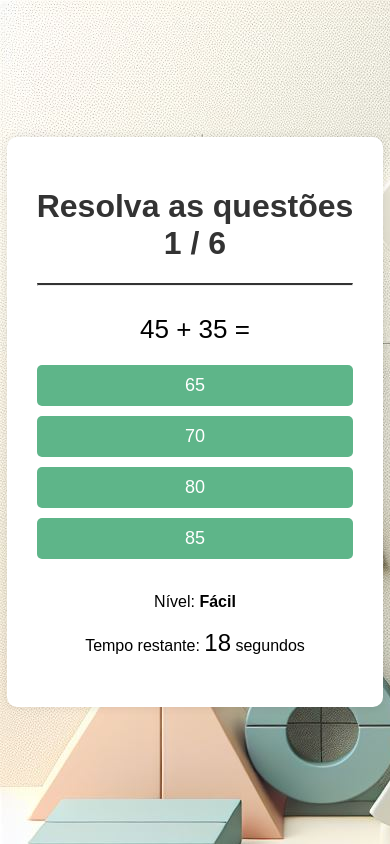
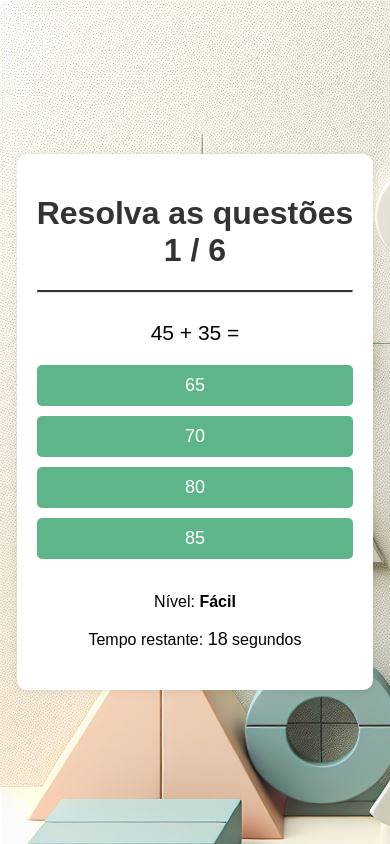
Before and after one commit to Inojoza28/game, a plain HTML site: page index.html in a window 390 px wide. Both pictures are taken after a click on the button "Iniciar Jogo". Drawn offline with Linux system fonts and the light colour scheme.

Commit message:
Add files via upload

```diff
--- a/style.css
+++ b/style.css
@@ -94,3 +94,42 @@ hr {
 #question{
   font-size: 26px;
 }
+
+
+@media (max-width: 768px) {
+  .container {
+    padding: 20px;
+  }
+
+  #question {
+    font-size: 20px;
+  }
+
+  button {
+    font-size: 16px;
+    padding: 8px 16px;
+  }
+
+  #timer {
+    font-size: 20px;
+  }
+}
+
+@media (max-width: 576px) {
+  .container {
+    padding: 20px;
+  }
+
+  #question {
+    font-size: 21px;
+  }
+
+  button {
+    font-size: 16px;
+    padding: 8px 12px;
+  }
+
+  #timer {
+    font-size: 18px;
+  }
+}
```
